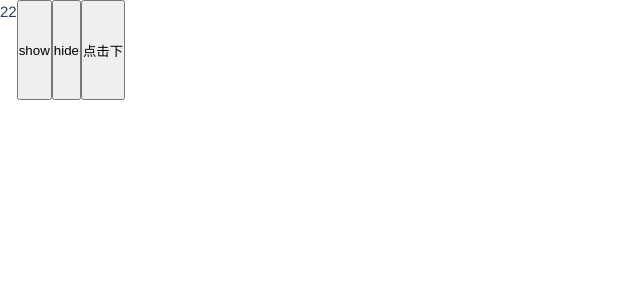
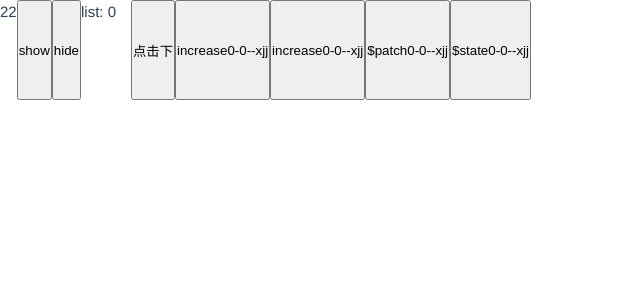
Before and after one commit to zj0606/jq-vue-cct3, a Vue app: page /#/ in a window 1280 px wide. Shown: the top 300 px of the page, without its empty margins (0-640 px from the left). Built offline with nearby package versions, Linux system fonts and the light colour scheme; what v-resize-xjj would draw is missing.

Commit message:
修改state 的五中方式：1直接修改；2：$patch;3:$state;4：actions;5$patch 分为函数和对象

```diff
--- a/src/layout/nextTick/index.vue
+++ b/src/layout/nextTick/index.vue
@@ -1,24 +1,57 @@
 <script setup lang="ts">
 import { ref, reactive, toRefs, onMounted, nextTick} from 'vue'
-const box = ref<HTMLDivElement>()
-const list = []
-const handleClick = async () => {
+import { useTestStore } from '@/layout/store/index'
+const test = useTestStore()
+const container = ref<HTMLDivElement>()
+type List = {
+  name: string,
+  text: string
+}
+const list = reactive<List[]>([])
+const handleClick = () => {
   list.push({
     name: 'xjj',
     text: '你最骚'
   })
-  await nextTick()
+  // await nextTick()
   console.log('---------');
-  box.value!.scrollTop = 99999
+  nextTick(() => {
+    console.log(list)
+    container.value!.scrollTop = 99999
+  })
+}
+const handlePatch = () => {
+  // test.$patch({ // 批量修改 接收对象
+  //   count: 20
+  // })
+  test.$patch((state) => { // $patch 可以接受函数 参数为state可以判断做额外的操作
+    console.log(state);
+
+  })
+}
+const handleState = () => {
+  test.$state = { //  使用$state 要全量覆盖
+    count: 30,
+    hobby: 'jxx',
+    user: {
+      name: 'xjjj',
+      age: 20
+    }
+  }
 }
 </script>
 <template>
-  <div ref="box" style="height: 100px; overflow-y: auto;">
+  <div ref="container" style="height: 100px; width: 50px; overflow-y: auto;">
+    list: {{ list.length }}
     <div v-for="(item, index) in list" :key="index">
       {{ item.text }}
     </div>
    </div>
   <button @click="handleClick">点击下</button>
+  <button @click="test.increase">increase{{ test.count }}-{{ test.double }}--{{ test.getHobby }}</button>
+  <button @click="test.count++">increase{{ test.count }}-{{ test.double }}--{{ test.getHobby }}</button>
+  <button @click="handlePatch">$patch{{ test.count }}-{{ test.double }}--{{ test.getHobby }}</button>
+  <button @click="handleState">$state{{ test.count }}-{{ test.double }}--{{ test.getHobby }}</button>
 </template>
 
 <style scoped lang="scss">
--- /dev/null
+++ b/src/layout/store/constant.ts
@@ -0,0 +1,3 @@
+export const constant = {
+  Test: 'test'
+}
--- /dev/null
+++ b/src/layout/store/index.ts
@@ -0,0 +1,30 @@
+import { defineStore } from 'pinia'
+import { constant } from './constant'
+type User = {
+  name: string,
+  age: number
+}
+export const useTestStore = defineStore(constant.Test, {
+  state() {
+    return {
+      user: <User>{},
+      hobby: 'xjj',
+      count: 0
+    }
+  },
+  // 类似computed 具有缓存性质
+  getters: {
+    getHobby(state) {
+      return state.hobby
+    },
+    double(state) {
+      return state.count * 2
+    }
+  },
+  // 可以执行异步 同步操作
+  actions: {
+    increase() {
+      this.count++;
+    }
+  }
+})
```
